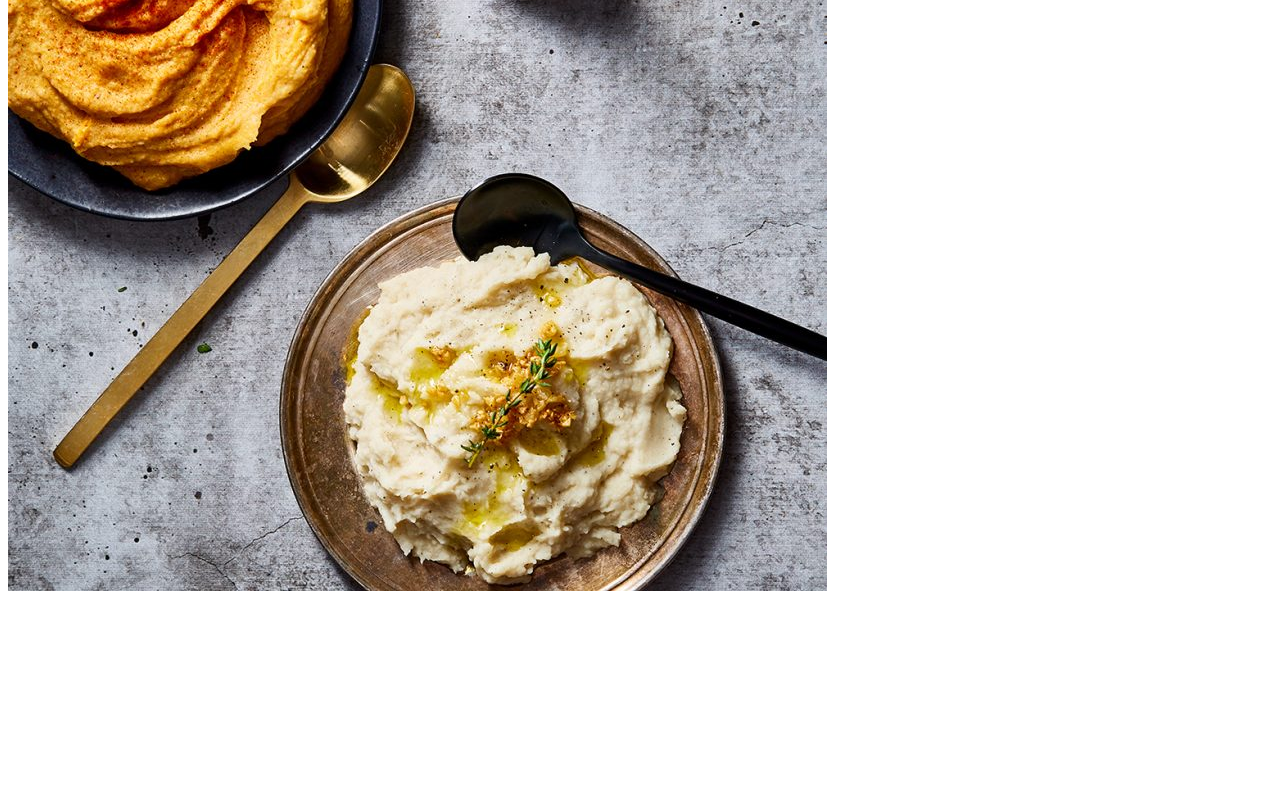
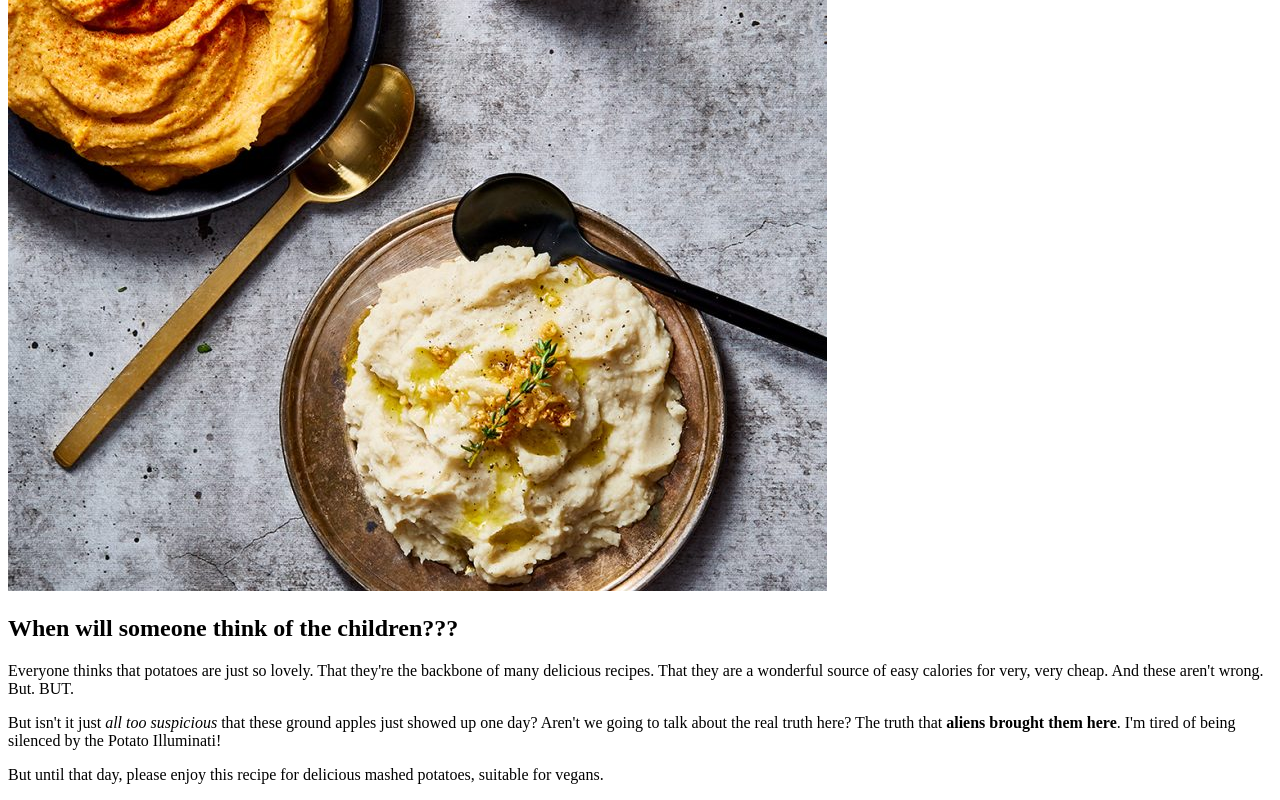
Before and after one commit to alysvolatile/odin-recipes, a plain HTML site: page recipes/potato.html in a window 1280 px wide. Shown: the part 513-1313 px from the top of the page. Before the commit the page ends 1116 px from the top, so only its background shows below. Drawn offline with Linux system fonts and the light colour scheme.

Commit message:
Add Description to Potato page

```diff
--- a/recipes/potato.html
+++ b/recipes/potato.html
@@ -8,5 +8,10 @@
     <body>
         <h1>Potatoes: God's Mistake?</h1>
           <img src="img/potato.jpg" alt="delicious and possibly evil mashed potatoes in three varieties, one sweet potato and two classic russet, served in two plates with melted butter on top and lovely artisanal spoons posed nearby">
+        <h2>When will someone think of the children???</h2>
+          <p>Everyone thinks that potatoes are just so lovely. That they're the backbone of many delicious recipes. That they are a wonderful source of easy calories for very, very cheap. And these aren't wrong. But. BUT.</p>
+          <p>But isn't it just <em>all too suspicious</em> that these ground apples just showed up one day? Aren't we going to talk about the real truth here? The truth that <strong>aliens brought them here</strong>. I'm tired of being silenced by the Potato Illuminati!</p>
+          <p>But until that day, please enjoy this recipe for delicious mashed potatoes, suitable for vegans.</p>
+
     </body>
 </html>
```
